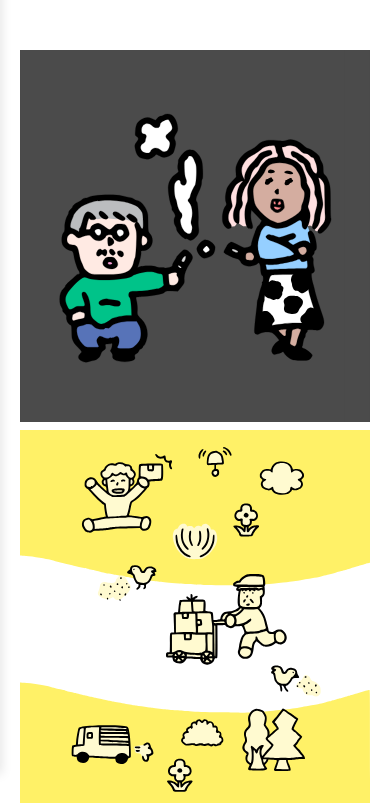
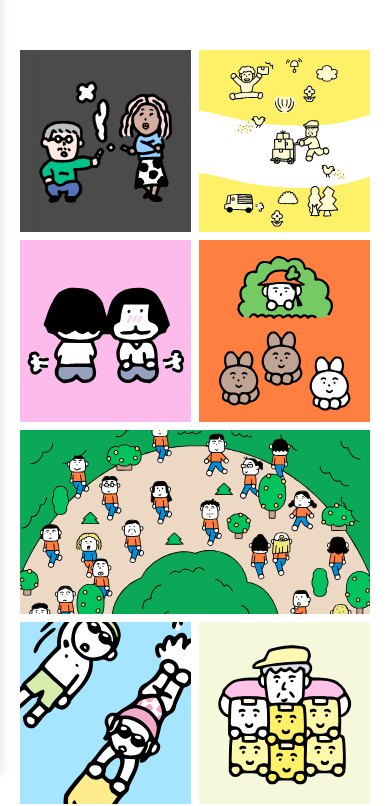
Before and after one commit to sookagraphic/sookagraphic, a website: page index.html in a window 390 px wide. Shown: the part 70-876 px from the top of the page. Drawn offline with Linux system fonts and the light colour scheme; a web font is replaced by a local one.

Commit message:
Add files via upload

```diff
--- a/styles.css
+++ b/styles.css
@@ -810,26 +810,6 @@ main {
   }
 }
 
-/* 반응형 - 작은 모바일 */
-@media (max-width: 480px) {
-  .gallery-grid {
-    grid-template-columns: 1fr;
-    column-gap: 8px;
-    row-gap: 8px;
-  }
-
-  .gallery-item--small,
-  .gallery-item--large {
-    grid-column: span 1 !important;
-    width: 100% !important;
-  }
-
-  /* 큰 이미지(가로가 긴 이미지)가 1줄에 1개만 배치되도록 */
-  .gallery-item--large {
-    grid-column: 1 / -1 !important;
-  }
-}
-
 /* PROPOSAL PAGE */
 .proposal-page {
   background-color: #81543F;
```
Also changed, not shown: proposal.html (+2 -2 lines).
